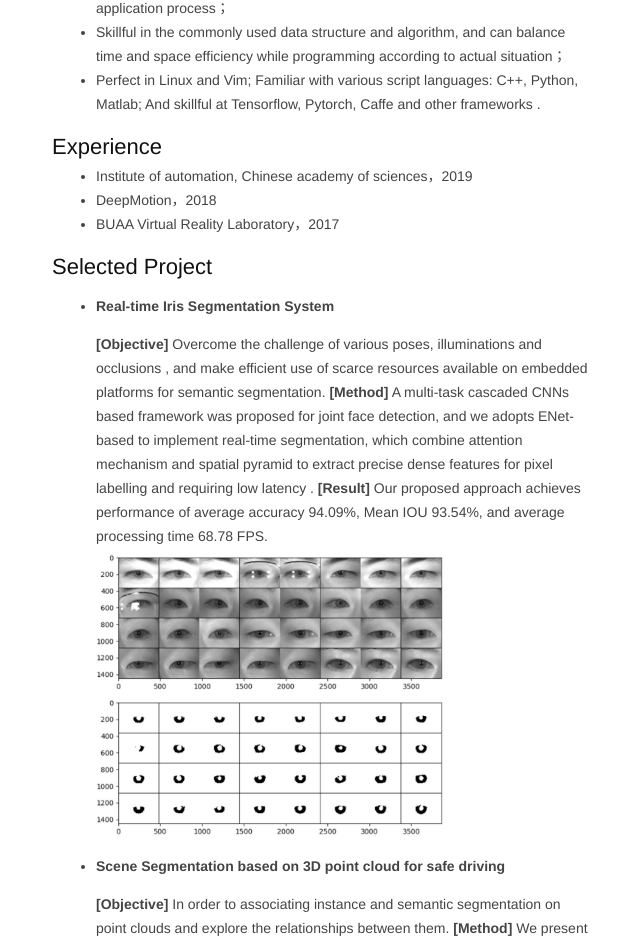
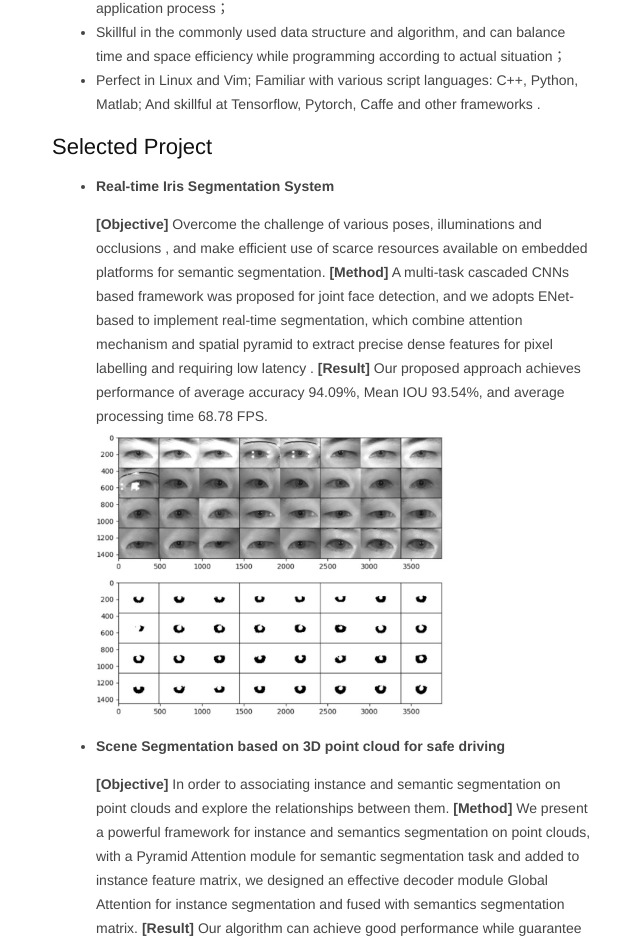
Before and after one commit to WenshuangSong/wenshuangsong.github.io, a plain HTML site: page index.html in a window 1280 px wide. Shown: the part 1120-2056 px from the top of the page, without its empty margins (108-748 px from the left). Drawn offline with Linux system fonts and the light colour scheme.

Commit message:
Update index.html

```diff
--- a/index.html
+++ b/index.html
@@ -523,16 +523,7 @@ From Sept. 2013 to Jul. 2017<br /></p>
 
 
 
-<h2>Experience</h2>
 
-<ul>
-
-
-<li>Institute of automation, Chinese academy of sciences，2019</li>
-<li>DeepMotion，2018</li>
-<li>BUAA Virtual Reality Laboratory，2017</li>
-
-</ul>
 
 
 
```
